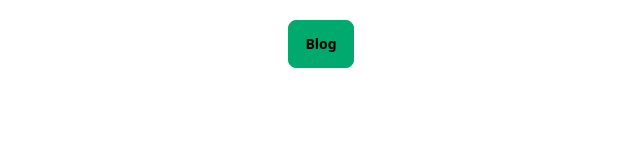
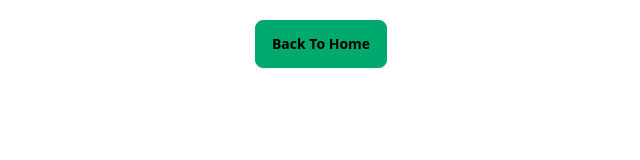
Before and after one commit to Anas1347/assignment-5, a plain HTML site: page blog.html in a window 1280 px wide. Shown: the whole page, without its empty margins (319-959 px from the left). Drawn offline with nearby package versions, Linux system fonts and the light colour scheme.

Commit message:
blog page connected

```diff
--- a/blog.html
+++ b/blog.html
@@ -16,7 +16,7 @@
     <section>
       <div class="container flex justify-around mx-auto mt-5">
         <div>
-          <a href=""> <button class="btn btn-success">Blog</button> </a>
+          <a href="index.html"> <button class="btn btn-success">Back To Home </button> </a>
         </div>
 
       </div>
```
Also changed, not shown: index.html (+1 -1 lines).
